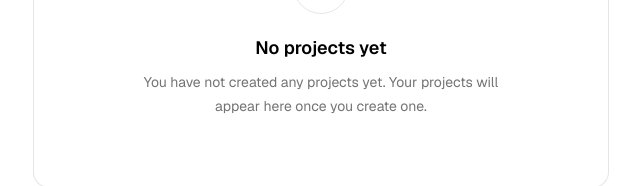
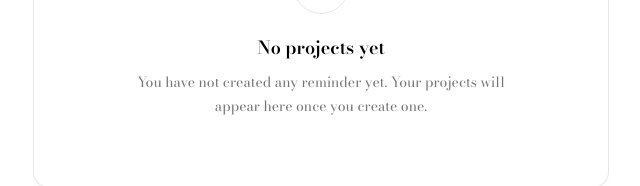
Before and after one commit to petersam6636-web/kaeme, a Next.js app: page / in a window 1280 px wide. Shown: the part 362-548 px from the top of the page, without its empty margins (319-959 px from the left). Built offline with nearby package versions, Linux system fonts and the light colour scheme; no server answers.

Commit message:
change the font

```diff
--- a/app/globals.css
+++ b/app/globals.css
@@ -8,7 +8,7 @@
 @theme inline {
   --color-background: var(--background);
   --color-foreground: var(--foreground);
-  --font-sans: var(--font-geist-sans);
+  --font-sans: var(--font-bodoni-moda);
   --font-mono: var(--font-geist-mono);
 }
 
@@ -22,7 +22,7 @@
 body {
   background: var(--background);
   color: var(--foreground);
-  font-family: var(--font-geist-sans), sans-serif;
+  font-family: var(--font-bodoni-moda), serif;
 }
 
 input,
--- a/app/layout.tsx
+++ b/app/layout.tsx
@@ -1,11 +1,11 @@
 import type { Metadata } from "next";
-import { Geist, Geist_Mono } from "next/font/google";
+import { Bodoni_Moda, Geist_Mono } from "next/font/google";
 import ContextFile from "@/lib/ContextFile";
 
 import "./globals.css";
 
-const geistSans = Geist({
-  variable: "--font-geist-sans",
+const bodoniModa = Bodoni_Moda({
+  variable: "--font-bodoni-moda",
   subsets: ["latin"],
 });
 
@@ -25,9 +25,9 @@ export default function RootLayout({ children }: LayoutProps<"/">) {
   return (
     <html
       lang="en"
-      className={`${geistSans.variable} ${geistMono.variable} h-full antialiased`}
+      className={`${bodoniModa.variable} ${geistMono.variable} bg-black h-full antialiased`}
     >
-      <body className="flex min-h-full flex-col">
+      <body className="flex bg-black min-h-full flex-col">
         <ContextFile>{children}</ContextFile>
       </body>
     </html>
--- a/component/NoProject.tsx
+++ b/component/NoProject.tsx
@@ -27,7 +27,7 @@ export default function NoProject() {
         </h2>
 
         <p className="mt-2 max-w-sm text-sm leading-6 text-black/55 dark:text-white/55">
-          You have not created any projects yet.
+          You have not created any reminder yet.
           Your projects will appear here once you create one.
         </p>
 
```
